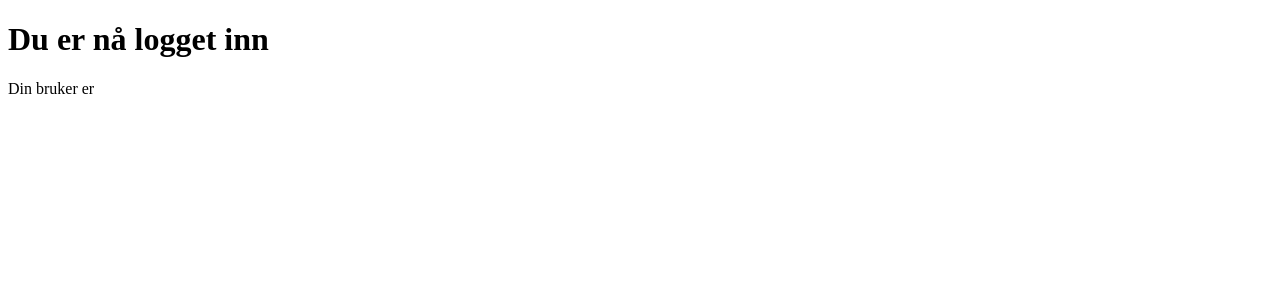
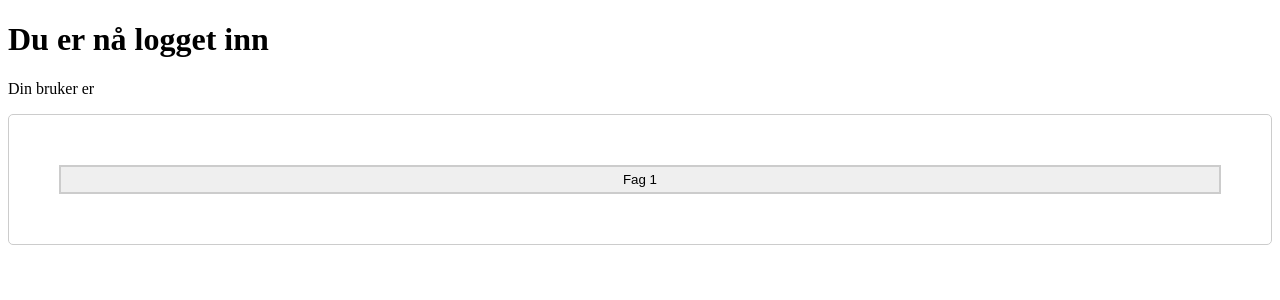
Before and after one commit to rotciw/emnr, a React (Create React App) app in the folder frontend/: page / in a window 1280 px wide. Shown: the top 300 px of the page. Built offline with nearby package versions, Linux system fonts and the light colour scheme; no server answers; sample sign-in values are in the browser's storage.

Commit message:
US2 display a course button on the index

```diff
--- a/frontend/src/App/App.tsx
+++ b/frontend/src/App/App.tsx
@@ -1,6 +1,7 @@
 import React, { useContext } from 'react';
 import { getLocalEmail } from '../utils/api';
 import { GlobalStateContext } from '../context/GlobalStateContext';
+import { CourseList } from '../components/CourseList';
 
 const App: React.FC = () => {
   const { userProvider } = useContext(GlobalStateContext)!;
@@ -8,6 +9,7 @@ const App: React.FC = () => {
     <div>
       <h1>Du er nå logget inn</h1>
       <p>Din bruker er {userProvider.email || getLocalEmail()}</p>
+      <CourseList/>
     </div>
   );
 };
```
